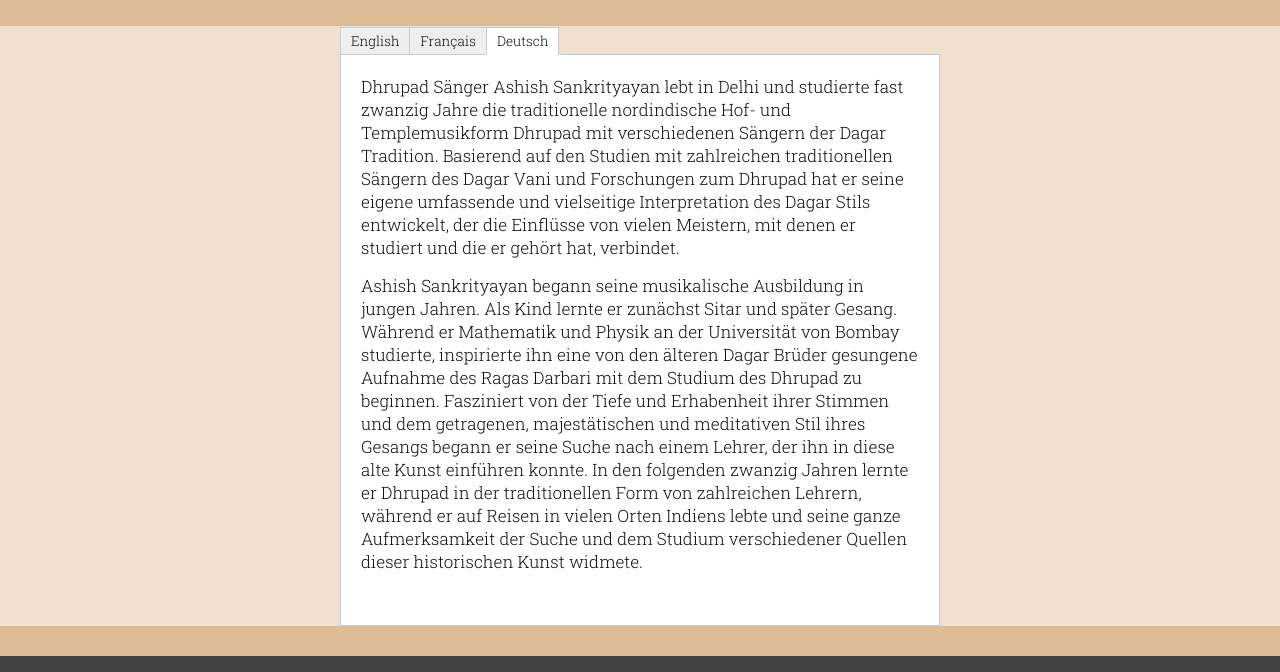
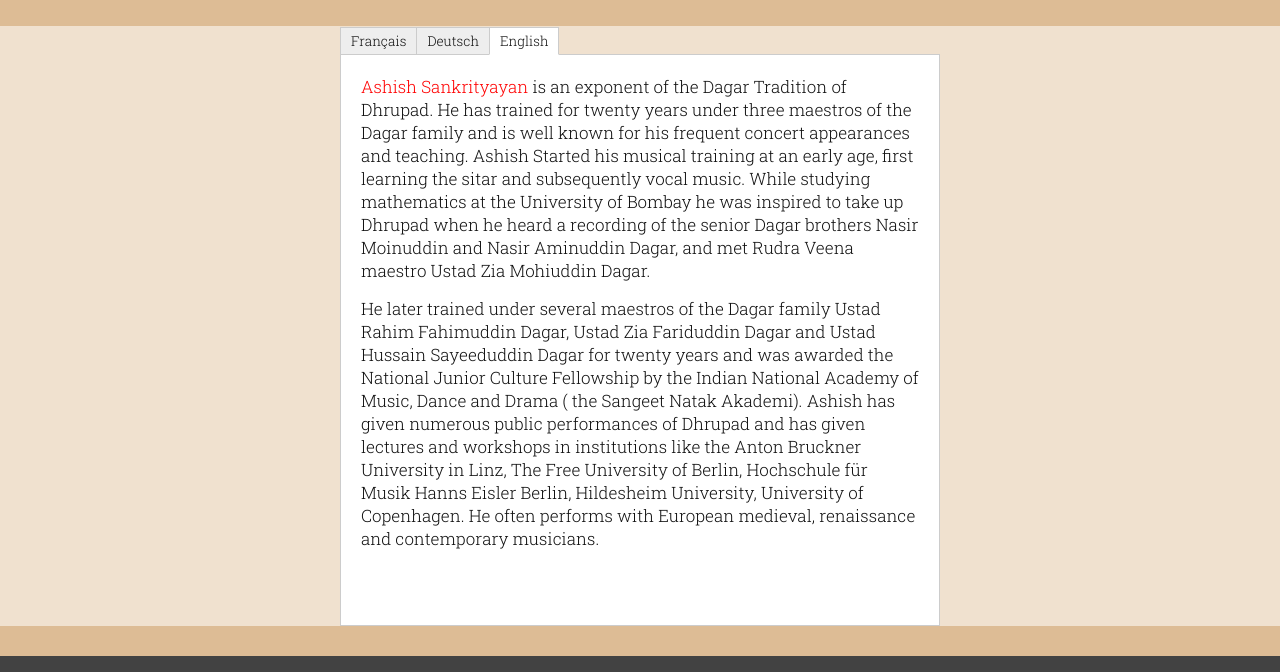
Before and after one commit to sama66/q2, a Jekyll site: the page built from index.html, in a window 1280 px wide and 900 px high, scrolled down 4790 px, cut to the strip 228-900 px from the top of the window. Built offline with Jekyll 4.4.1, drawn with Linux system fonts in a browser that asks for light colours.

Commit message:
front tabs

```diff
--- a/_includes/frontpage.html
+++ b/_includes/frontpage.html
@@ -39,14 +39,7 @@
 
 <div class="lighten">
   <div class="text-box">
-    <div class="tab">
-      <input type="radio" id="tab-1" name="tab-group-1" checked>
-      <label for="tab-1">English</label>
-      <div class="content">
-        <p><a href="{{ site.baseurl }}/about">Ashish Sankrityayan</a> is an exponent of the Dagar Tradition of Dhrupad. He has trained for twenty years under three maestros of the Dagar family and is well known for his frequent concert appearances and teaching. Ashish Started his musical training at an early age, first learning the sitar and subsequently vocal music. While studying mathematics at the University of Bombay he was inspired to take up Dhrupad when he heard a recording of the senior Dagar brothers Nasir Moinuddin and Nasir Aminuddin Dagar, and met Rudra Veena maestro Ustad Zia Mohiuddin Dagar.</p>
-        <p>He later trained under several maestros of the Dagar family Ustad Rahim Fahimuddin Dagar, Ustad Zia Fariduddin Dagar and Ustad Hussain Sayeeduddin Dagar for twenty years and was awarded the National Junior Culture Fellowship by the Indian National Academy of Music, Dance and Drama ( the Sangeet Natak Akademi). Ashish has given numerous public performances of Dhrupad and has given lectures and workshops in institutions like the Anton Bruckner University in Linz, The Free University of Berlin, Hochschule für Musik Hanns Eisler Berlin, Hildesheim University, University of Copenhagen. He often performs with European medieval, renaissance and contemporary musicians. </p>
-      </div>
-    </div>
+
     <div class="tab">
       <input type="radio" id="tab-2" name="tab-group-1" checked>
       <label for="tab-2">Français</label>
@@ -64,5 +57,13 @@
         <p>Ashish Sankrityayan begann seine musikalische Ausbildung in jungen Jahren. Als Kind lernte er zunächst Sitar und später Gesang. Während er Mathematik und Physik an der Universität von Bombay studierte, inspirierte ihn eine von den älteren Dagar Brüder gesungene Aufnahme des Ragas Darbari mit dem Studium des Dhrupad zu beginnen. Fasziniert von der Tiefe und Erhabenheit ihrer Stimmen und dem getragenen, majestätischen und meditativen Stil ihres Gesangs begann er seine Suche nach einem Lehrer, der ihn in diese alte Kunst einführen konnte. In den folgenden zwanzig Jahren lernte er Dhrupad in der traditionellen Form von zahlreichen Lehrern, während er auf Reisen in vielen Orten Indiens lebte und seine ganze Aufmerksamkeit der Suche und dem Studium verschiedener Quellen dieser historischen Kunst widmete.</p>
       </div>
     </div>
+    <div class="tab">
+      <input type="radio" id="tab-1" name="tab-group-1" checked>
+      <label for="tab-1">English</label>
+      <div class="content">
+        <p><a href="{{ site.baseurl }}/about">Ashish Sankrityayan</a> is an exponent of the Dagar Tradition of Dhrupad. He has trained for twenty years under three maestros of the Dagar family and is well known for his frequent concert appearances and teaching. Ashish Started his musical training at an early age, first learning the sitar and subsequently vocal music. While studying mathematics at the University of Bombay he was inspired to take up Dhrupad when he heard a recording of the senior Dagar brothers Nasir Moinuddin and Nasir Aminuddin Dagar, and met Rudra Veena maestro Ustad Zia Mohiuddin Dagar.</p>
+        <p>He later trained under several maestros of the Dagar family Ustad Rahim Fahimuddin Dagar, Ustad Zia Fariduddin Dagar and Ustad Hussain Sayeeduddin Dagar for twenty years and was awarded the National Junior Culture Fellowship by the Indian National Academy of Music, Dance and Drama ( the Sangeet Natak Akademi). Ashish has given numerous public performances of Dhrupad and has given lectures and workshops in institutions like the Anton Bruckner University in Linz, The Free University of Berlin, Hochschule für Musik Hanns Eisler Berlin, Hildesheim University, University of Copenhagen. He often performs with European medieval, renaissance and contemporary musicians. </p>
+      </div>
+    </div>
   </div>
 </div>
```
